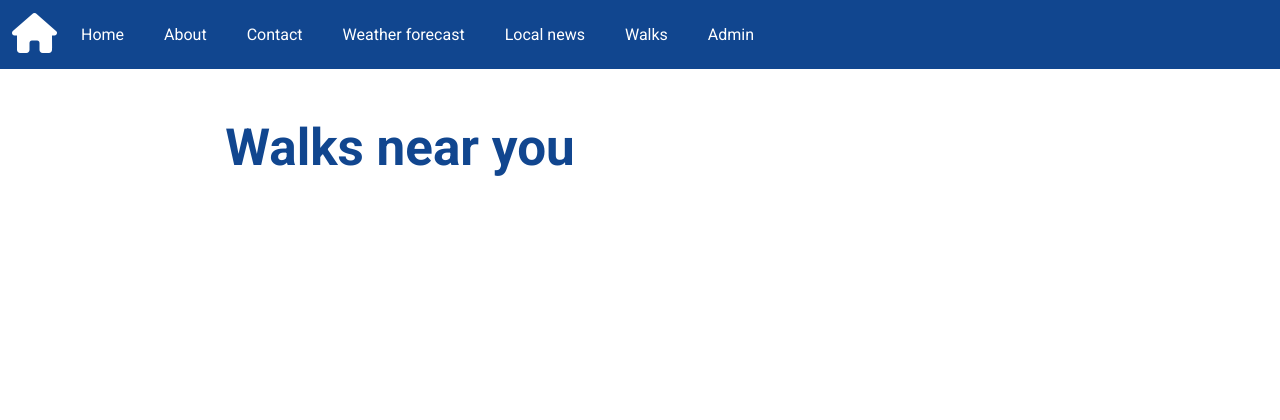
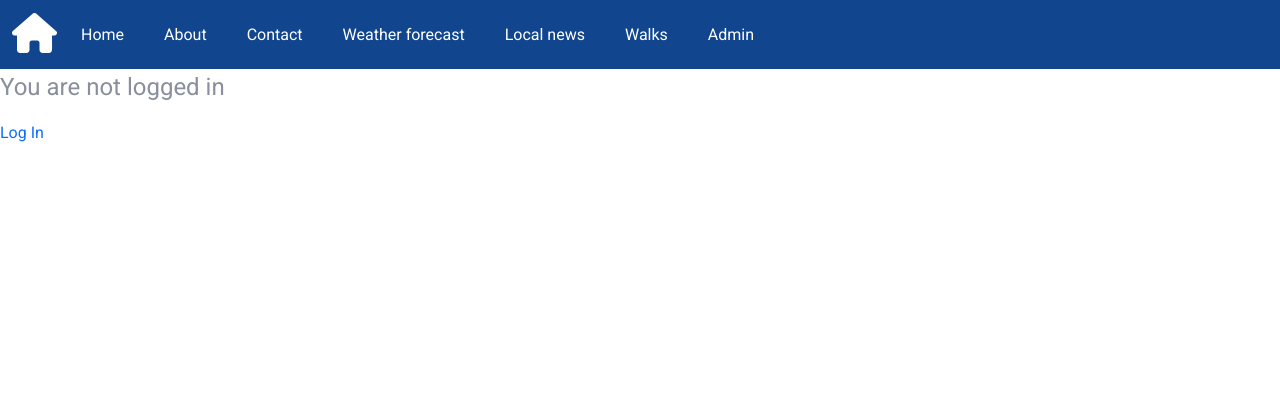
Before and after one commit to Merley-North-Digital-Walking-Group/walking-app, a Django app: page /walks_list in a window 1280 px wide. Shown: the top 420 px of the page. Run offline with Django 3.2, Linux system fonts and the light colour scheme; data that the repository does not hold is empty; some libraries are stand-ins or nearby versions.

Commit message:
Links a working login from the landing page and authentication barriers to walks and walk details

```diff
--- a/pages/templates/pages/index.html
+++ b/pages/templates/pages/index.html
@@ -57,7 +57,7 @@
 
 
         <div class="main d-grid gap-2 col-8 mx-auto">
-          <a href="{% url 'login_email' %}" class="btn btn-primary btn-lg" type="button"><i class="far fa-envelope"></i> Log in with email</a>
+          <a href="{% url 'login' %}" class="btn btn-primary btn-lg" type="button"><i class="far fa-envelope"></i> Log in with username</a>
           <a href="{% url 'login_facebook' %}" class="facebook btn btn-primary btn-lg" type="button"><i class="fab fa-facebook-square"></i> Log in with facebook</a>
           <a href="{% url 'login_google' %}" class="google btn btn-primary btn-lg" type="button"><i class="fab fa-google"></i> Log in with google</a>
           <a href="{% url 'create_user' %}" class="btn btn-secondary btn-lg" type="button">Create user</a>
--- a/users/templates/users/login_email.html
+++ b/users/templates/users/login_email.html
@@ -1,5 +1,5 @@
 {% extends 'pages/base.html' %}
-<!--Main-->
+<!--Main- this page should now be redundant-->
 {% block content %}
 
 <div class="container col-8 mx-auto mt-5">
--- a/walks/templates/walks/walks_list.html
+++ b/walks/templates/walks/walks_list.html
@@ -1,7 +1,7 @@
 {% extends 'pages/base.html' %}
 <!--Main-->
 {% block content %}
-
+{% if user.is_authenticated %}
 <div class="container walks-container col-md-8 mx-auto mt-5">
 
     <h2>Walks near you</h2>
@@ -32,5 +32,8 @@
 {% endfor %}
 
 </div>
-
+{% else %}
+  <p>You are not logged in</p>
+  <a href="{% url 'login' %}">Log In</a>
+{% endif %}
 {% endblock %}
```
Also changed, not shown: walks/templates/walks/walks_detail.html (+5 -2 lines).
